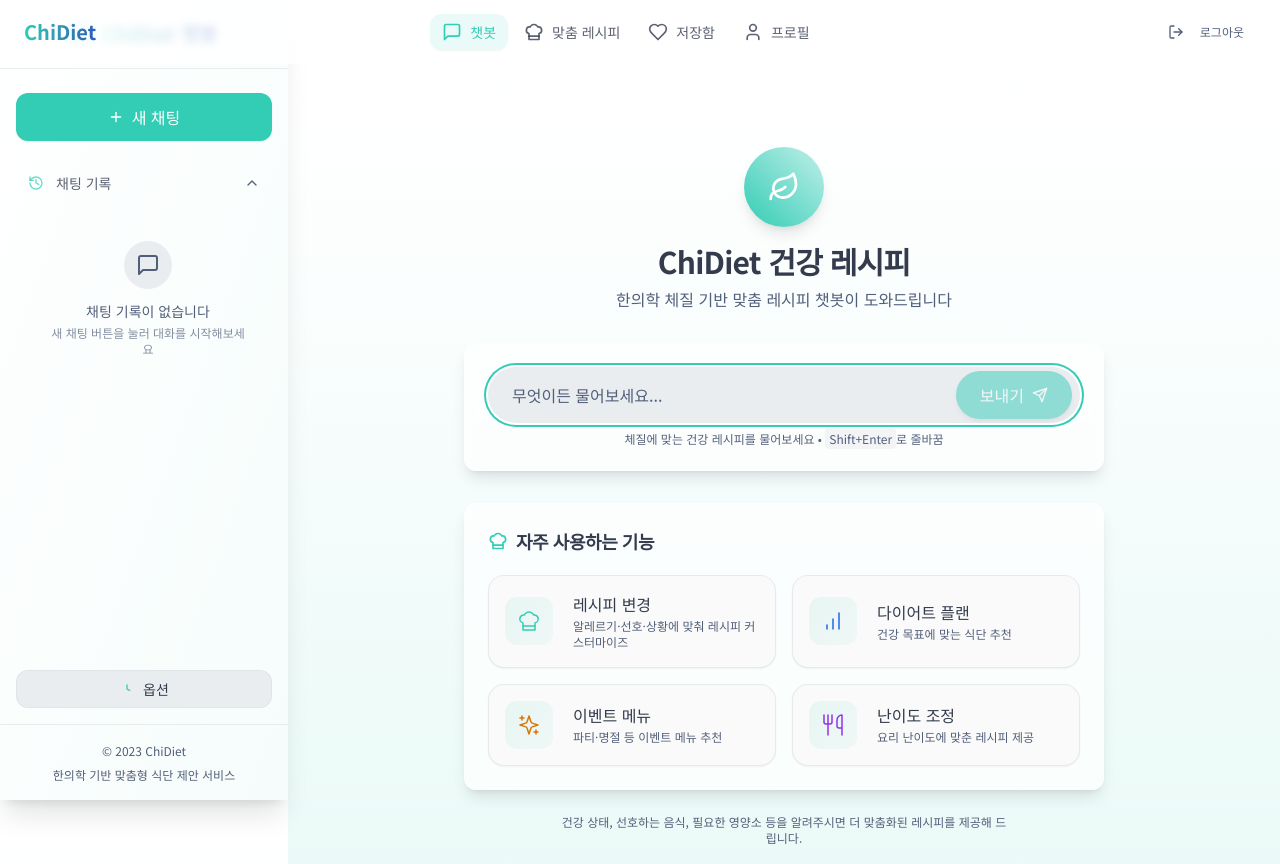
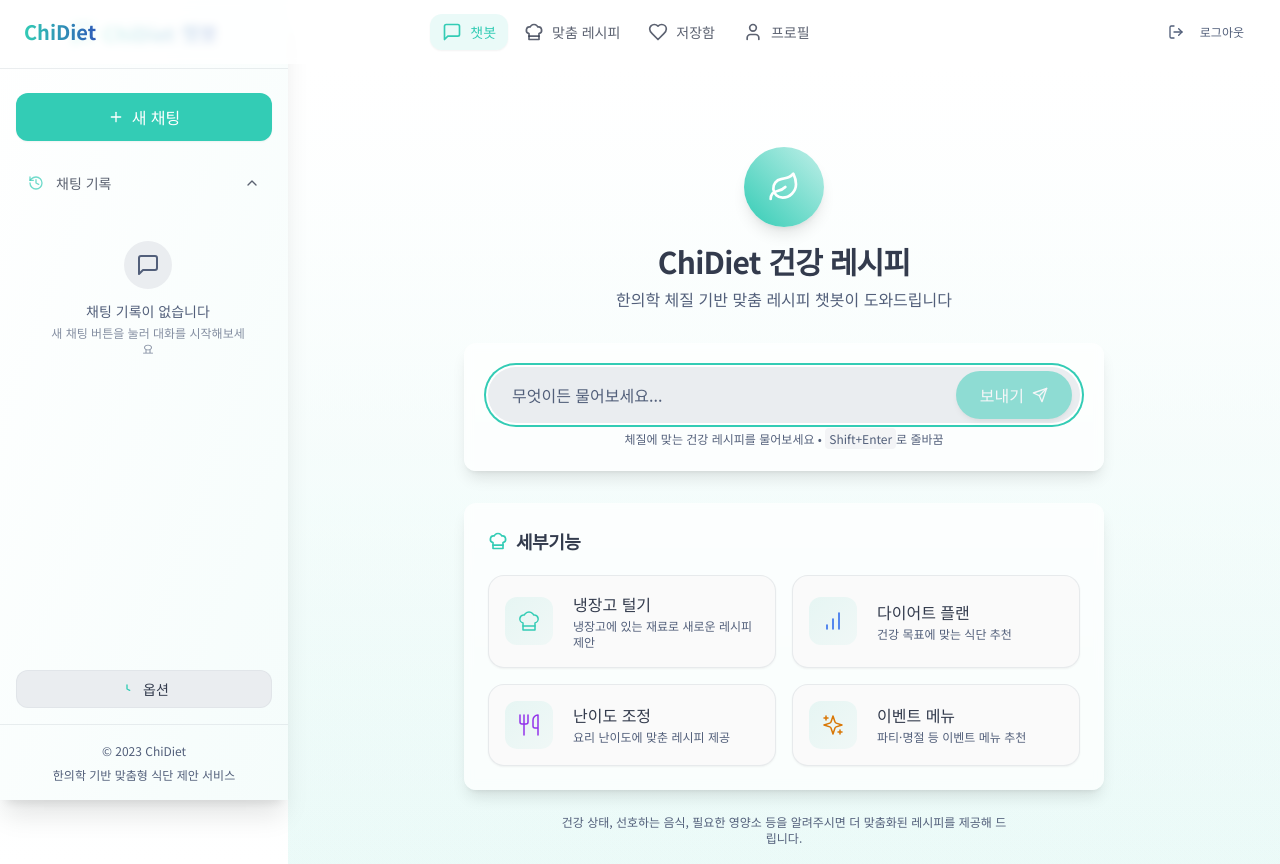
Before and after one commit to constitution-recipes/Frontend, a Next.js app: page /chatbot in a window 1280 px wide. Built offline with nearby package versions, Linux system fonts and the light colour scheme.

Commit message:
챗봇 기능 개선 및 UI 텍스트 수정
- '자주 사용하는 기능' 텍스트를 '세부기능'으로 변경
- 기능 선택 시 챗봇 시작 질문 추가 및 기존 로직 개선
- 기능 카드 데이터의 제목 및 설명 수정으로 사용자 경험 향상

```diff
--- a/src/app/chatbot/ChatbotIntro.js
+++ b/src/app/chatbot/ChatbotIntro.js
@@ -140,7 +140,7 @@ export default function ChatbotIntro({ input, setInput, handleSubmit, featureCar
             <CardContent className="p-6">
               <h2 className="text-lg font-semibold text-foreground mb-5 flex items-center">
                 <ChefHat className="w-5 h-5 mr-2 text-primary" />
-                <span>자주 사용하는 기능</span>
+                <span>세부기능</span>
               </h2>
               <div className="grid grid-cols-1 md:grid-cols-2 gap-4 w-full">
                 {featureCards.map((card, idx) => (
--- a/src/app/chatbot/page.js
+++ b/src/app/chatbot/page.js
@@ -288,6 +288,21 @@ function ChatbotPageInner() {
 
   // 기능별 챗봇 호출 함수
   const handleFeatureClick = async (featureKey, featureTitle) => {
+    if (initialState) {
+      // Intro에서 기능 선택 시, 챗봇 시작 질문 표시
+      const prompts = {
+        customize: '냉장고에서 사용하고 싶은 식재료는 무엇인가요? 이를 활용해서 체질에 맞고 맛있는 음식을 만들어 드릴게요.',
+        diet: '어떤 다이어트 목적이나 선호도가 있으신가요? 알려주시면 맞춤 식단을 추천해 드릴게요.',
+        difficulty: '원하시는 요리 난이도는 어느 정도인가요? (예: 쉬움, 보통, 어려움)',
+        event: '어떤 이벤트나 행사를 위한 메뉴를 원하시나요? (예: 파티, 명절, 기념일 등)'
+      };
+      const question = prompts[featureKey] || '원하시는 기능을 알려주세요.';
+      // 챗봇 창으로 전환
+      setInitialState(false);
+      setMessages([{ role: 'assistant', content: question }]);
+      return;
+    }
+    // 이미 채팅 시작 후 기능 호출 시 기존 로직 사용
     const sysMsg = { role: 'system', content: `${featureTitle} 기능이 선택되었습니다.` };
     const updatedMsgs = [...messages, sysMsg];
     setMessages(updatedMsgs);
@@ -316,13 +331,13 @@ function ChatbotPageInner() {
     }
   };
 
-  // 4가지 기능 카드 데이터
+  // 4가지 세부기능 카드 데이터
   const featureCards = [
     {
-      title: '레시피 변경',
-      description: '알레르기·선호·상황에 맞춰 레시피 커스터마이즈',
+      title: '냉장고 털기',
+      description: '냉장고에 있는 재료로 새로운 레시피 제안',
       icon: <ChefHat className="w-6 h-6 text-primary" strokeWidth={1.5} />,
-      onClick: () => handleFeatureClick('customize', '레시피 커스터마이즈'),
+      onClick: () => handleFeatureClick('customize', '냉장고 털기'),
     },
     {
       title: '다이어트 플랜',
@@ -331,16 +346,16 @@ function ChatbotPageInner() {
       onClick: () => handleFeatureClick('diet', '다이어트 플랜'),
     },
     {
+      title: '난이도 조정',
+      description: '요리 난이도에 맞춘 레시피 제공',
+      icon: <Utensils className="w-6 h-6 text-purple-600" strokeWidth={1.5} />,
+      onClick: () => handleFeatureClick('difficulty', '난이도 조정'),
+    },
+    {
       title: '이벤트 메뉴',
       description: '파티·명절 등 이벤트 메뉴 추천',
       icon: <Sparkles className="w-6 h-6 text-amber-600" strokeWidth={1.5} />,
       onClick: () => handleFeatureClick('event', '이벤트 메뉴'),
-    },
-    {
-      title: '난이도 조정',
-      description: '요리 난이도에 맞춘 레시피 제공',
-      icon: <Utensils className="w-6 h-6 text-purple-600" strokeWidth={1.5} />,
-      onClick: () => handleFeatureClick('difficulty', '난이도 조정'),
     },
   ];
 
```
